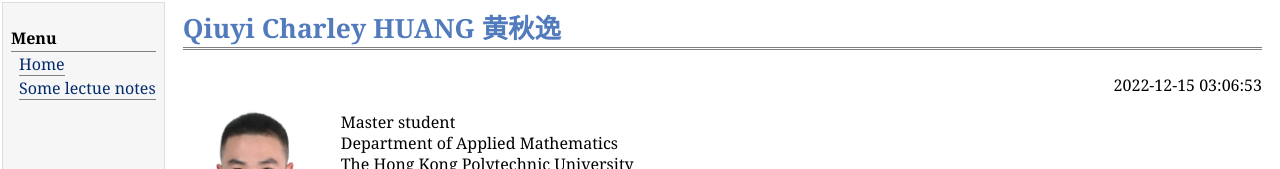
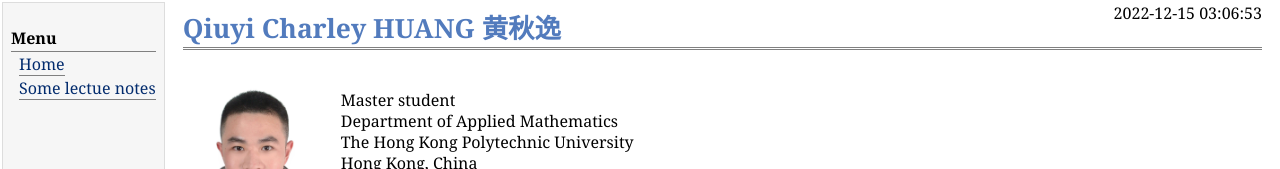
Before and after one commit to Charley-HUANG/charley-huang.github.io, a plain HTML site: page index.html in a window 1280 px wide. Shown: the top 169 px of the page. Drawn offline with Linux system fonts and the light colour scheme.

Commit message:
Update index.html

```diff
--- a/index.html
+++ b/index.html
@@ -8,7 +8,6 @@
 <link rel="shortcut icon" href="favicon.ico" />
 <!--icon freate by https://www.bitbug.net-->
 <link rel="bookmark" href="favicon.ico" type="image/x-icon"　/>
-
 
 <title>Qiuyi Charley HUANG 黄秋逸</title>
 </head>
@@ -26,15 +25,13 @@
 <div class="menu-item"><a href="https://github.com/XiuzeZhou">GitHub</a></div>
 <div class="menu-item"><a href="http://snailwish.com/">个人博客</a></div>
 -->
+
 </td>
 <td id="layout-content">
-<div id="toptitle">
-<h1>
-  Qiuyi Charley HUANG 黄秋逸
-</h1>
-</div>
-
-<html>
+  <div>
+  <div style="float:left"></div>
+  <div style="float:right">
+    <html>
   <script type="text/javascript">
     setInterval("aa.innerHTML=new Date().toLocaleString('zh', {hour12: false}).replaceAll('/','-');",1000);
   </script>
@@ -42,6 +39,13 @@
   <div align="right"><label id="aa"></label></div>
   </body>
 </html>
+  </div>
+  </div>
+<div id="toptitle">
+<h1>
+  Qiuyi Charley HUANG 黄秋逸
+</h1>
+</div>
 
 <table class="imgtable"><tr><td>
 <a href="https://charley-huang.github.io"><img src="photo/Formal photo.jpeg" alt="alt text" width="130px" height="160px" /></a>&nbsp;</td>
```
